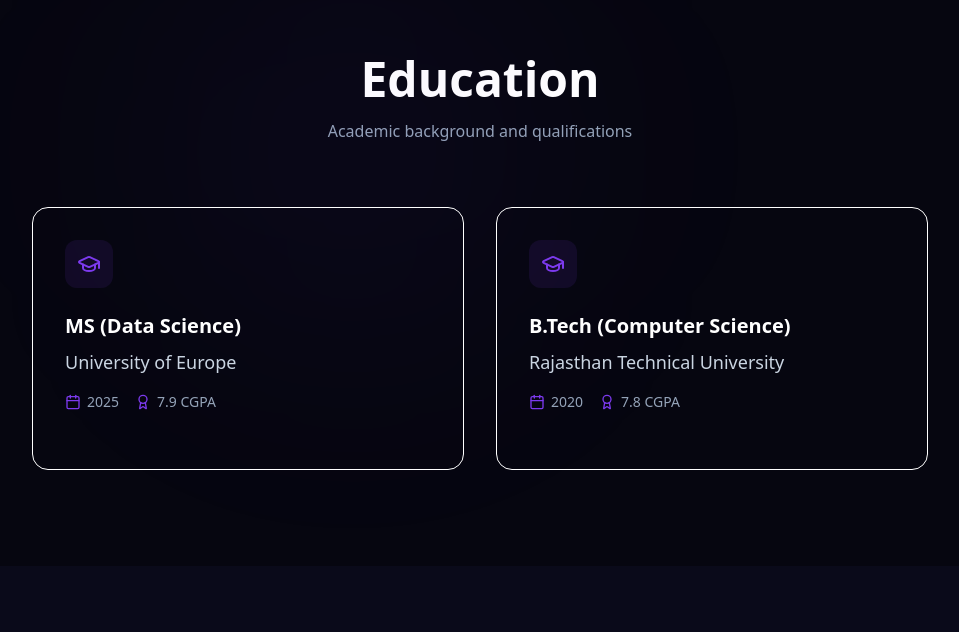
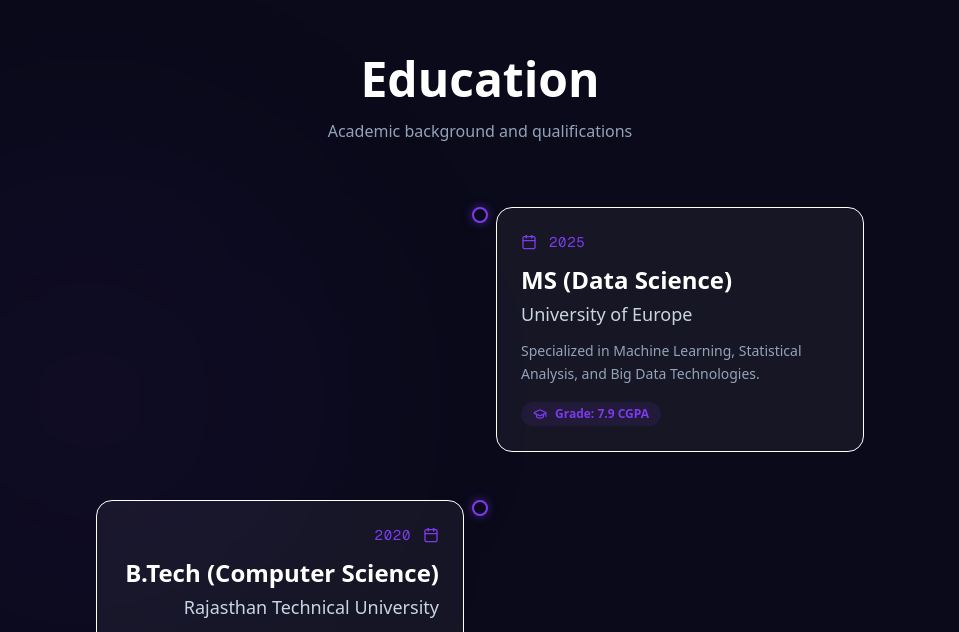
Before and after one commit to akrishav/portfolio1, a Next.js app: page / in a window 1280 px wide. Shown: the part 4368-5000 px from the top of the page, without its empty margins (160-1119 px from the left). Built offline with nearby package versions, Linux system fonts and the light colour scheme.

Commit message:
Redesign Education section with timeline layout

```diff
--- a/src/components/Education.tsx
+++ b/src/components/Education.tsx
@@ -1,7 +1,7 @@
 "use client";
 
 import { motion } from "framer-motion";
-import { GraduationCap, Calendar, Award } from "lucide-react";
+import { GraduationCap, Calendar } from "lucide-react";
 
 const educationData = [
     {
@@ -22,11 +22,11 @@
 
 export default function Education() {
     return (
-        <section className="py-24 px-4 sm:px-6 lg:px-8 relative bg-black/40">
-            {/* Background Gradient */}
-            <div className="absolute top-0 left-1/4 w-96 h-96 bg-primary/5 rounded-full blur-[128px] pointer-events-none" />
+        <section className="py-24 px-4 sm:px-6 lg:px-8 relative overflow-hidden">
+            {/* Background decoration */}
+            <div className="absolute top-1/2 left-0 -translate-y-1/2 w-[500px] h-[500px] bg-primary/5 blur-[120px] rounded-full pointer-events-none" />
 
-            <div className="container max-w-4xl mx-auto">
+            <div className="container max-w-3xl mx-auto">
                 <motion.div
                     initial={{ opacity: 0, y: 20 }}
                     whileInView={{ opacity: 1, y: 0 }}
@@ -37,47 +37,62 @@
                     <p className="text-muted">Academic background and qualifications</p>
                 </motion.div>
 
-                <div className="grid md:grid-cols-2 gap-8">
+                <div className="relative pl-8 md:pl-0">
+                    {/* Vertical Timeline Line */}
+                    <div className="absolute left-0 md:left-1/2 top-4 bottom-4 w-px bg-gradient-to-b from-transparent via-glass-border to-transparent hidden md:block" />
+                    <div className="absolute left-[7px] top-4 bottom-4 w-px bg-gradient-to-b from-transparent via-glass-border to-transparent md:hidden" />
+
+                    <div className="space-y-12">
                         {educationData.map((edu, index) => (
                             <motion.div
                                 key={index}
                                 initial={{ opacity: 0, y: 20 }}
                                 whileInView={{ opacity: 1, y: 0 }}
                                 viewport={{ once: true }}
-                            transition={{ delay: index * 0.1 }}
-                            className="group relative p-8 rounded-2xl bg-glass-bg border border-glass-border hover:border-primary/30 transition-all duration-300"
+                                transition={{ delay: index * 0.2 }}
+                                className={`relative flex flex-col md:flex-row gap-8 ${index % 2 === 0 ? "md:flex-row-reverse" : ""
+                                    }`}
                             >
-                            <div className="absolute inset-0 bg-gradient-to-br from-primary/5 to-transparent opacity-0 group-hover:opacity-100 transition-opacity rounded-2xl" />
+                                {/* Timeline Dot */}
+                                <div className="absolute left-0 md:left-1/2 top-0 w-4 h-4 rounded-full border-2 border-primary bg-background shadow-[0_0_10px_rgba(124,58,237,0.5)] transform -translate-x-[5px] md:-translate-x-1/2 z-10" />
 
-                            <div className="relative z-10">
-                                <div className="w-12 h-12 rounded-xl bg-primary/10 flex items-center justify-center text-primary mb-6 group-hover:scale-110 transition-transform duration-300">
-                                    <GraduationCap className="w-6 h-6" />
+                                {/* Content Side */}
+                                <div className="flex-1 w-full md:w-1/2">
+                                    <div className={`p-6 rounded-2xl bg-white/5 border border-glass-border hover:border-primary/30 transition-all duration-300 relative group overflow-hidden ${index % 2 === 0 ? "md:text-left" : "md:text-right"
+                                        }`}>
+                                        <div className="absolute inset-0 bg-gradient-to-br from-primary/5 to-transparent opacity-0 group-hover:opacity-100 transition-opacity" />
+
+                                        <div className={`flex items-center gap-3 mb-3 text-primary ${index % 2 === 0 ? "flex-row" : "md:flex-row-reverse"
+                                            }`}>
+                                            <Calendar className="w-4 h-4" />
+                                            <span className="text-sm font-mono tracking-wider">{edu.year}</span>
                                         </div>
 
-                                <h3 className="text-xl font-bold mb-2 group-hover:text-primary transition-colors">
+                                        <h3 className="text-xl md:text-2xl font-bold text-white mb-1 group-hover:text-primary transition-colors">
                                             {edu.degree}
                                         </h3>
 
-                                <p className="text-lg text-slate-300 mb-4">
+                                        <p className="text-lg text-slate-300 font-medium mb-3">
                                             {edu.institution}
                                         </p>
 
-                                <div className="flex flex-wrap gap-4 text-sm text-muted mb-6">
-                                    <div className="flex items-center gap-1.5">
-                                        <Calendar className="w-4 h-4 text-primary" />
-                                        <span>{edu.year}</span>
+                                        <p className="text-sm text-muted leading-relaxed mb-4">
+                                            {edu.description}
+                                        </p>
+
+                                        <div className={`inline-flex items-center gap-2 px-3 py-1 rounded-full bg-primary/10 text-xs font-semibold text-primary ${index % 2 === 0 ? "mr-auto" : "md:ml-auto"
+                                            }`}>
+                                            <GraduationCap className="w-3.5 h-3.5" />
+                                            <span>Grade: {edu.grade}</span>
                                         </div>
-                                    <div className="flex items-center gap-1.5">
-                                        <Award className="w-4 h-4 text-primary" />
-                                        <span>{edu.grade}</span>
                                     </div>
                                 </div>
 
-                                {/* Decorative Line */}
-                                <div className="w-full h-px bg-glass-border group-hover:bg-primary/20 transition-colors" />
-                            </div>
+                                {/* Spacer Side - to balance the grid on desktop */}
+                                <div className="flex-1 hidden md:block" />
                             </motion.div>
                         ))}
+                    </div>
                 </div>
             </div>
         </section>
```
Lines whose indentation alone changed are shown as unchanged.
